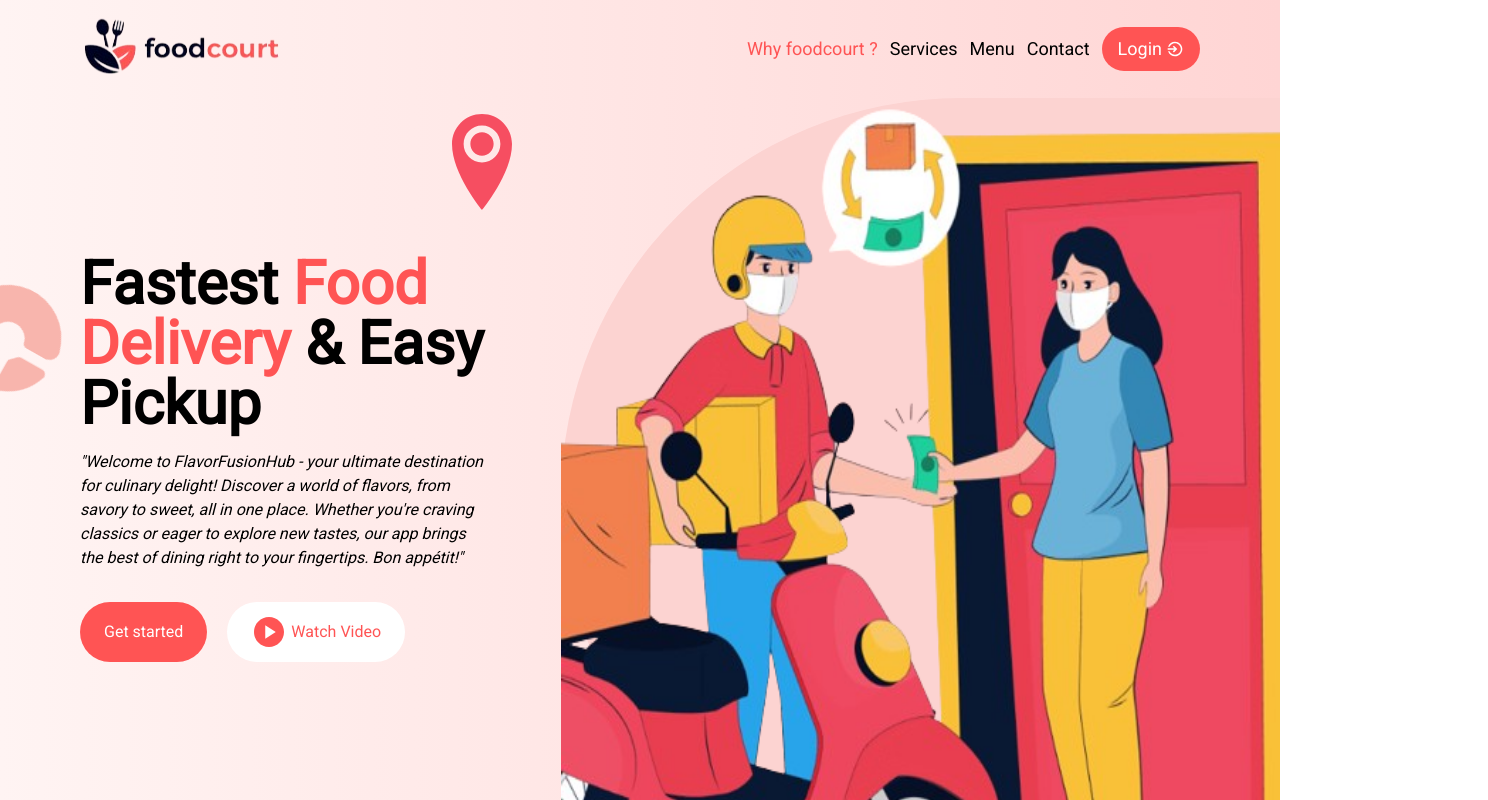
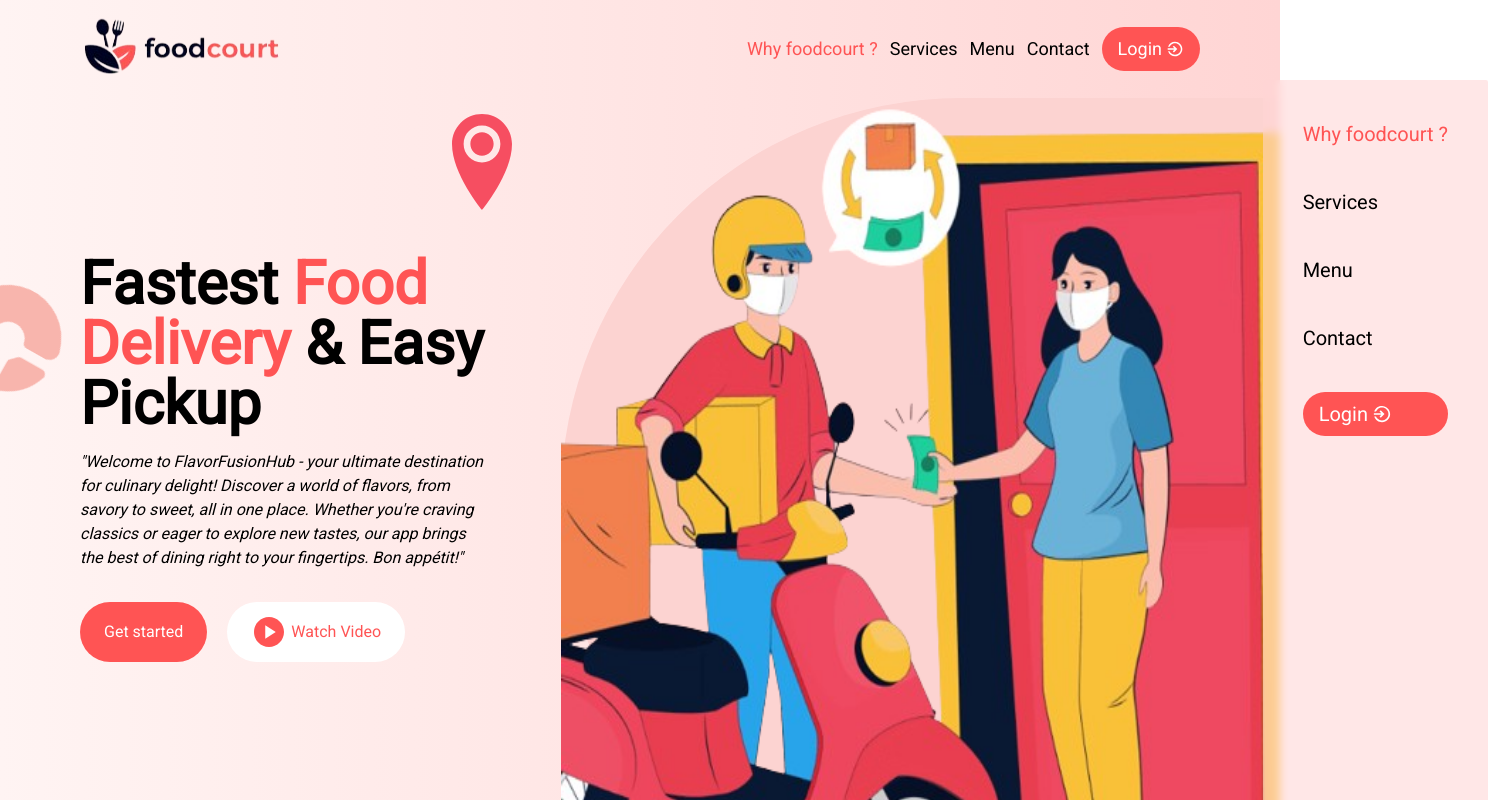
Before and after one commit to Ayu85/foodcourt-React-Food-Ordering-App, a React (Create React App) app in the folder foodcourt/: page / in a window 1280 px wide. Shown: the top 800 px of the page, 1488 px wide, since content can reach past the window. Built offline with nearby package versions, Linux system fonts and the light colour scheme.

Commit message:
sidebar ready

```diff
--- a/foodcourt/src/components/Header.js
+++ b/foodcourt/src/components/Header.js
@@ -34,9 +34,9 @@ const Header = () => {
             }}><RxHamburgerMenu className='text-4xl cursor-pointer' />
             </div>
             {
-                showHamburgermenu && <div className={`absolute right-0 top-20 text-xl
-                 list-none gap-10 flex flex-col bg-[#ffd5d486] backdrop-blur-sm
-                 px-10 py-10 rounded-sm h-[100vh]    `}>
+                 <div className={`absolute right-0 top-20 text-xl
+                 list-none gap-10 flex flex-col bg-[#ffd6d592] backdrop-blur-sm
+                 px-10 py-10 rounded-sm h-[100vh] ${!showHamburgermenu && "translate-x-52 transition-all duration-200"} ${showHamburgermenu && "-translate-x-0 transition-all duration-200"}`}>
                     <li className='text-[#FF5454]'>Why foodcourt ?</li>
                     <li>Services</li>
                     <li>Menu</li>
```
